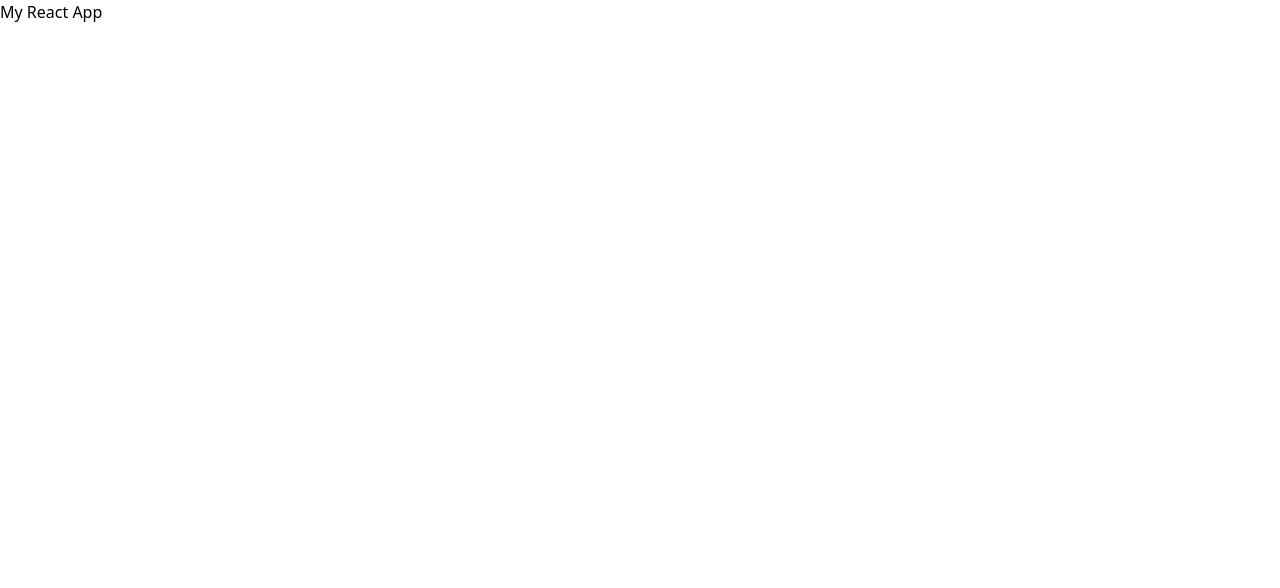
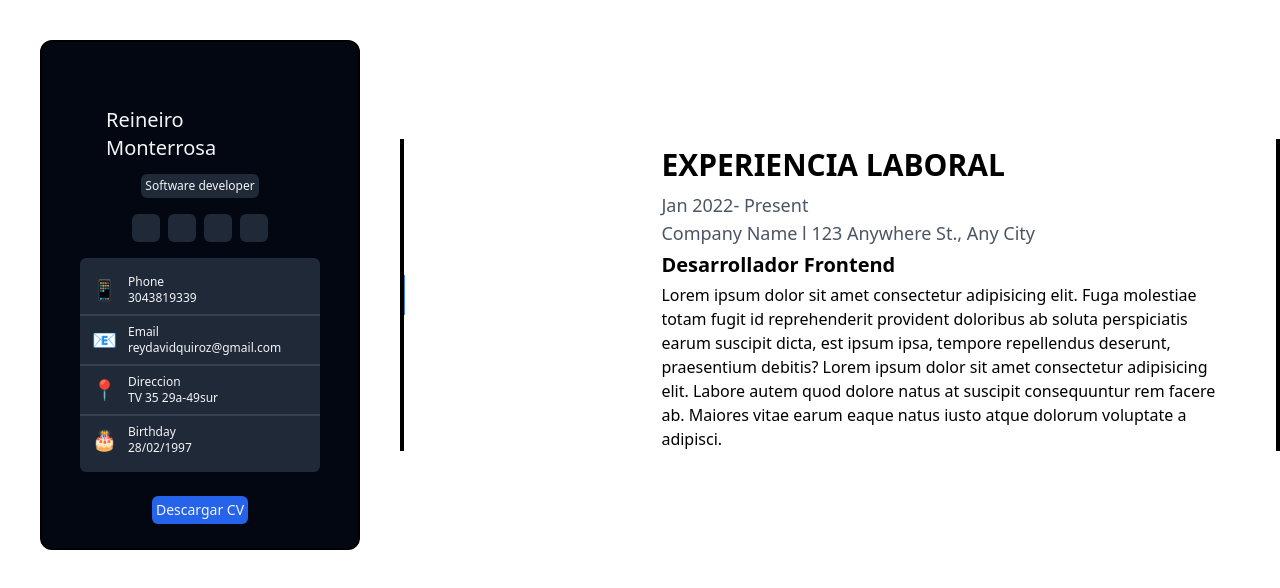
Before and after one commit to mateodevcode/curriculum-vitae-react, a React (Vite) app: page / in a window 1280 px wide. Shown: the top 588 px of the page. Built offline with nearby package versions, Linux system fonts and the light colour scheme.

Commit message:
Agregue Target y modifiqué px de App

```diff
--- a/src/App.jsx
+++ b/src/App.jsx
@@ -1,9 +1,13 @@
 import HistoryDeploy from "./components/HistoryDeploy"
+import Target from "./components/Target"
+
 
 function App() {
   return (
-    <div>
-      <h1>My React App</h1>
+
+    <div className="flex justify-start items-center ">
+      <Target/>
+      <HistoryDeploy />
     </div>
   )
 }
--- a/src/components/Target.jsx
+++ b/src/components/Target.jsx
@@ -1,9 +1,61 @@
-import React from 'react'
+import React from "react";
 
 function Target() {
   return (
-    <div>Target</div>
-  )
+    <div className="t-main flex flex-col justify-center items-center bg-gray-950 border-black border-2 rounded-xl mx-10 my-10 w-80 h-auto p-16 pb-2 text-gray-100 ">
+      <div className="t-name mb-3 text-xl">Reineiro Monterrosa </div>
+      <div className="t-descripcion text-xs bg-gray-800 rounded-md p-1">
+        Software developer
+      </div>
+      <div className="t-box flex  m-4">
+        <div className="t-face  bg-gray-800 rounded-md mx-1 text-transparent w-7 h-7" >
+          face
+        </div>
+        <div className="t-twitter  bg-gray-800 rounded-md mx-1 text-transparent w-7 h-7">
+          twit
+        </div>
+        <div className="t-instagram  bg-gray-800 rounded-md mx-1 text-transparent w-7 h-7 ">
+          inst
+        </div>
+        <div className="t-instagram  bg-gray-800 rounded-md mx-1 text-transparent w-7 h-7">
+          link
+        </div>
+      </div>
+      <div className="t-box-2 items-start bg-gray-800 rounded-md w-60">
+        <div className="t-phone flex flex-col justify-center items-left  border-gray-700 border-b-2 mt-4 text-xs pb-2">
+          <p className=" absolute pl-3 text-xl ">📱</p>
+          <div className="pl-12">
+            <h3>Phone</h3>
+            <p>3043819339</p>
+          </div>
+        </div>
+        <div className="t-email flex flex-col justify-center items-left border-gray-700 border-b-2 text-xs py-2">
+          <p className=" absolute pl-3 text-xl ">📧</p>
+          <div className="pl-12">
+            <h3>Email</h3>
+            <p>reydavidquiroz@gmail.com</p>
+          </div>
+        </div>
+        <div className="t-direccion flex flex-col justify-center items-left border-gray-700 border-b-2 text-xs py-2">
+          <p className=" absolute  pl-3 text-xl ">📍</p>
+          <div className="pl-12">
+            <h3>Direccion</h3>
+            <p>TV 35 29a-49sur</p>
+          </div>
+        </div>
+        <div className="t-birthday flex flex-col justify-center items-left mb-4 text-xs pt-2">
+          <p className=" absolute pl-3 text-xl ">🎂</p>
+          <div className="pl-12">
+            <h3>Birthday</h3>
+            <p>28/02/1997</p>
+          </div>
+        </div>
+      </div>
+      <div className="t-linkedin bg-blue-600 rounded-md text-sm text-gray-100 p-1 mt-6 mb-4">
+        Descargar CV
+      </div>
+    </div>
+  );
 }
 
-export default Target
+export default Target;
```
